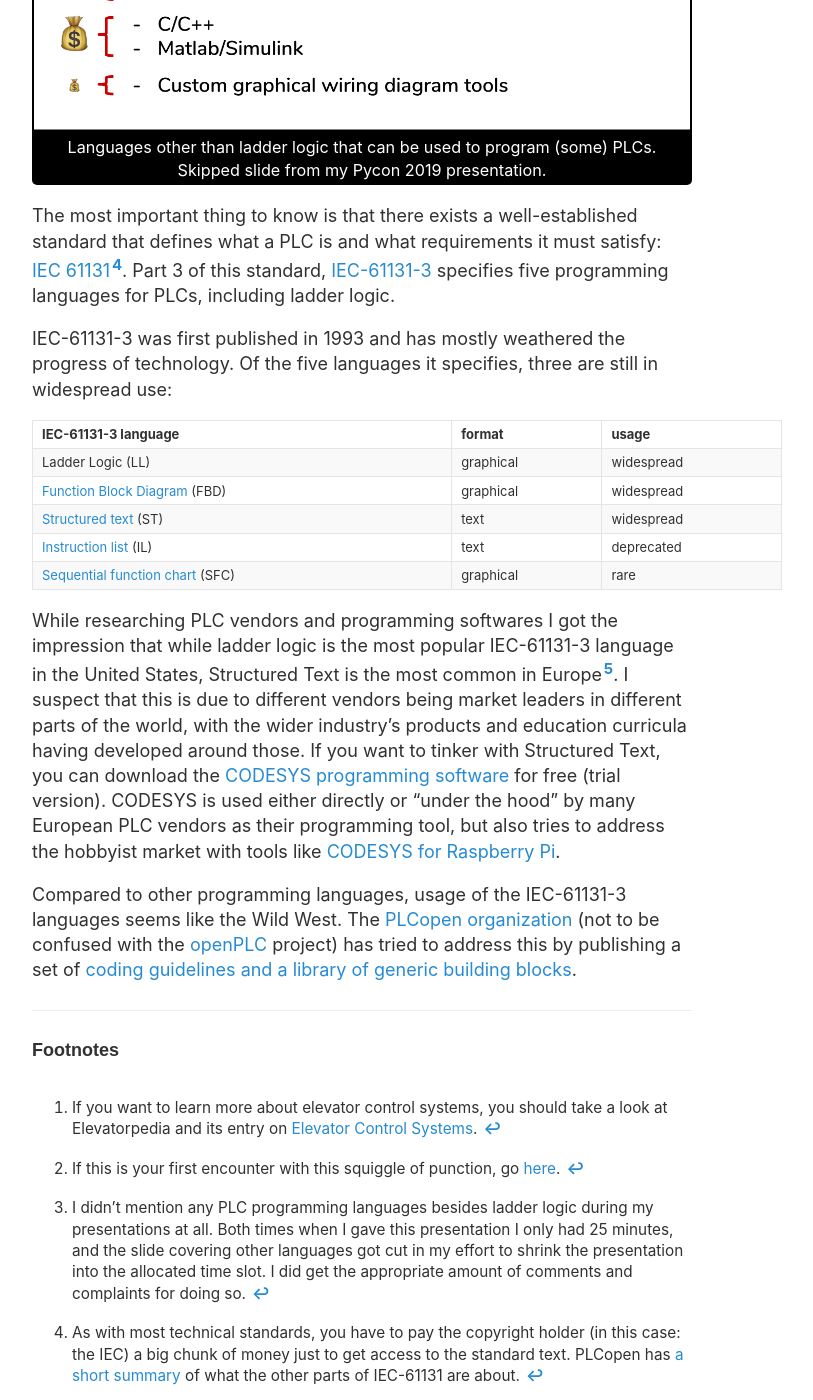
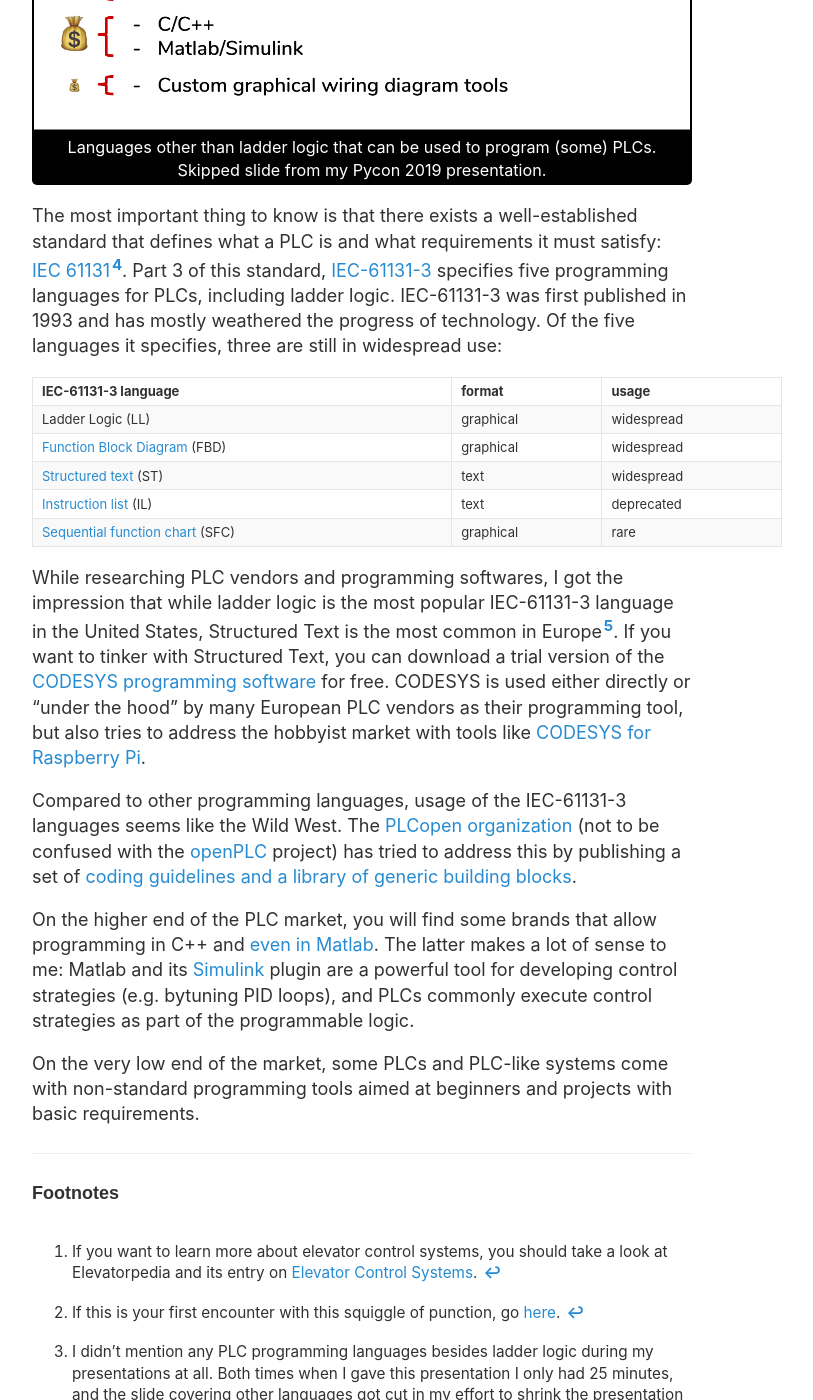
Before and after one commit to jonemo/blog.jonasneubert.com, a Jekyll site: the page built from _posts/2019-10-29-ladder-logic.md, in a window 1280 px wide and 1400 px high, scrolled down 5705 px. Shown: the whole window, without its empty margins (70-883 px from the left). Built offline with Jekyll 4.4.1, drawn with Linux system fonts in a browser that asks for light colours; some of the changed text lies outside the part shown.

Commit message:
addendum to "Ladder Logic" post

```diff
--- a/_posts/2019-10-29-ladder-logic.md
+++ b/_posts/2019-10-29-ladder-logic.md
@@ -130,7 +130,7 @@
 ## Languages other than Ladder Logic
 
 Ladder logic is not the only language available for programming PLCs[^3].
-This (skipped) slide covers the most noteworthy other languages.
+This (skipped) slide covers the most noteworthy other languages:
 
 {% include image.html
   img="/assets/2019/2019-10-29-ladder-logic-slide-other-languages.png"
@@ -139,7 +139,6 @@
 
 The most important thing to know is that there exists a well-established standard that defines what a PLC is and what requirements it must satisfy: [IEC 61131](https://en.wikipedia.org/wiki/IEC_61131)[^4].
 Part 3 of this standard, [IEC-61131-3](https://en.wikipedia.org/wiki/IEC_61131-3) specifies five programming languages for PLCs, including ladder logic.
-
 IEC-61131-3 was first published in 1993 and has mostly weathered the progress of technology. Of the five languages it specifies, three are still in widespread use:
 
 | IEC-61131-3 language | format    | usage      |
@@ -150,14 +149,17 @@
 | [Instruction list](https://en.wikipedia.org/wiki/Instruction_list) (IL) | text      | deprecated |
 | [Sequential function chart](https://en.wikipedia.org/wiki/Sequential_function_chart) (SFC) | graphical | rare       |
 
-While researching PLC vendors and programming softwares I got the impression that while ladder logic is the most popular IEC-61131-3 language in the United States, Structured Text is the most common in Europe[^5].
-I suspect that this is due to different vendors being market leaders in different parts of the world, with the wider industry's products and education curricula having developed around those.
-If you want to tinker with Structured Text, you can download the [CODESYS programming software](https://www.codesys.com/products/codesys-engineering/development-system.html) for free (trial version).
+While researching PLC vendors and programming softwares, I got the impression that while ladder logic is the most popular IEC-61131-3 language in the United States, Structured Text is the most common in Europe[^5].
+If you want to tinker with Structured Text, you can download a trial version of the [CODESYS programming software](https://www.codesys.com/products/codesys-engineering/development-system.html) for free.
 CODESYS is used either directly or "under the hood" by many European PLC vendors as their programming tool, but also tries to address the hobbyist market with tools like [CODESYS for Raspberry Pi](https://store.codesys.com/codesys-control-for-raspberry-pi-sl.html?___store=en).
 
 Compared to other programming languages, usage of the IEC-61131-3 languages seems like the Wild West.
 The [PLCopen organization](https://en.wikipedia.org/wiki/PLCopen) (not to be confused with the [openPLC](https://hackaday.com/2016/06/07/openplc-is-ready-for-hacking/) project) has tried to address this by publishing a set of [coding guidelines and a library of generic building blocks](https://plcopen.org/software-construction-guidelines).
 
+On the higher end of the PLC market, you will find some brands that allow programming in C++ and [even in Matlab](https://www.beckhoff.com/english.asp?twincat/twincat-3-xa-language-support-matlab-simulink.htm?id=1893323818933262).
+The latter makes a lot of sense to me: Matlab and its [Simulink](https://en.wikipedia.org/wiki/Simulink) plugin are a powerful tool for developing control strategies (e.g. bytuning PID loops), and PLCs commonly execute control strategies as part of the programmable logic.
+
+On the very low end of the market, some PLCs and PLC-like systems come with non-standard programming tools aimed at beginners and projects with basic requirements.
 
 
 ---
```
